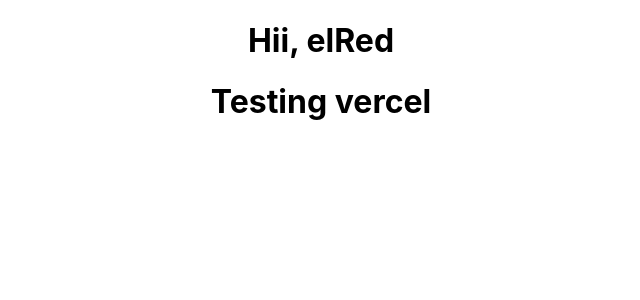
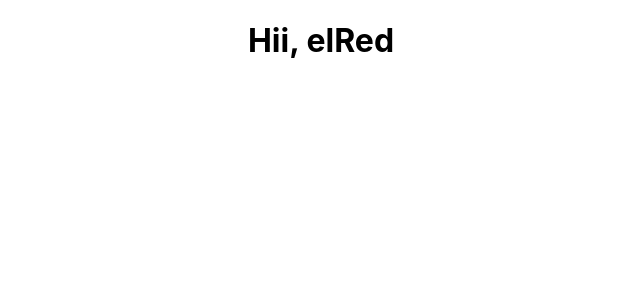
Before and after one commit to PrinceKumar10498/elRed, a React (Create React App) app: page / in a window 1280 px wide. Shown: the top 300 px of the page, without its empty margins (319-959 px from the left). Built offline with nearby package versions, Linux system fonts and the light colour scheme.

Commit message:
initial vercel remove

```diff
--- a/src/App.js
+++ b/src/App.js
@@ -4,7 +4,6 @@
   return (
     <div className="App">
       <h1>Hii, elRed</h1>
-      <h1>Testing vercel</h1>
     </div>
   );
 }
```
